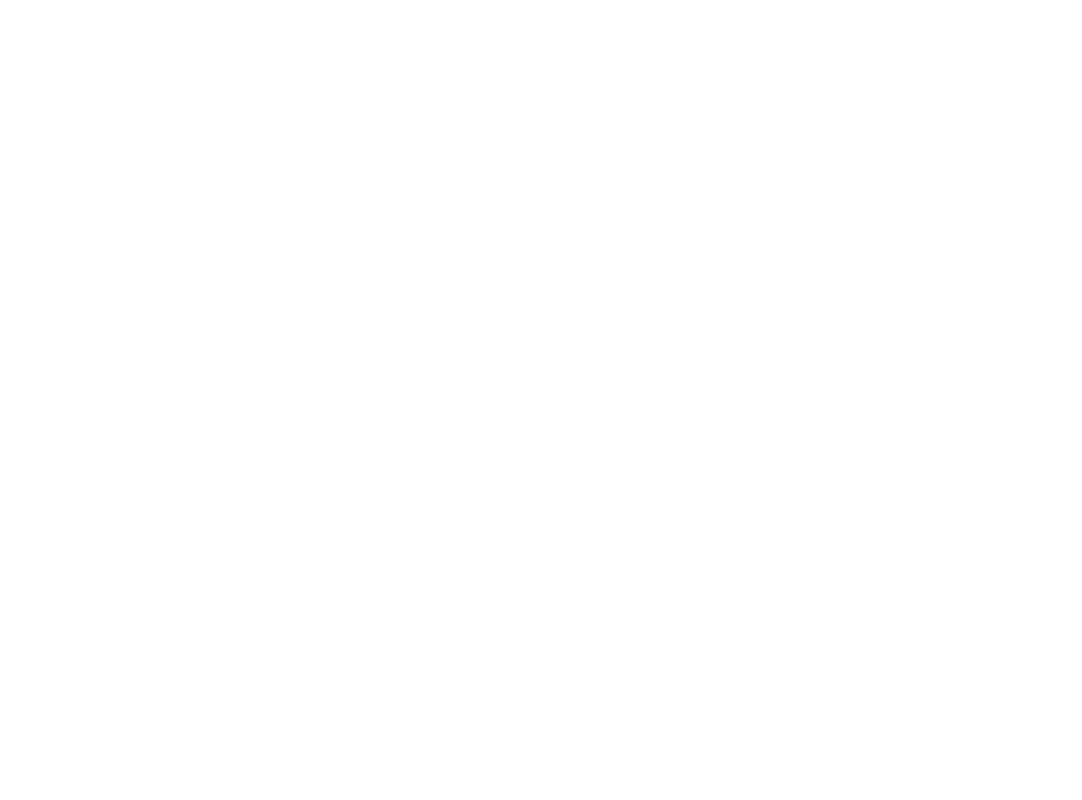
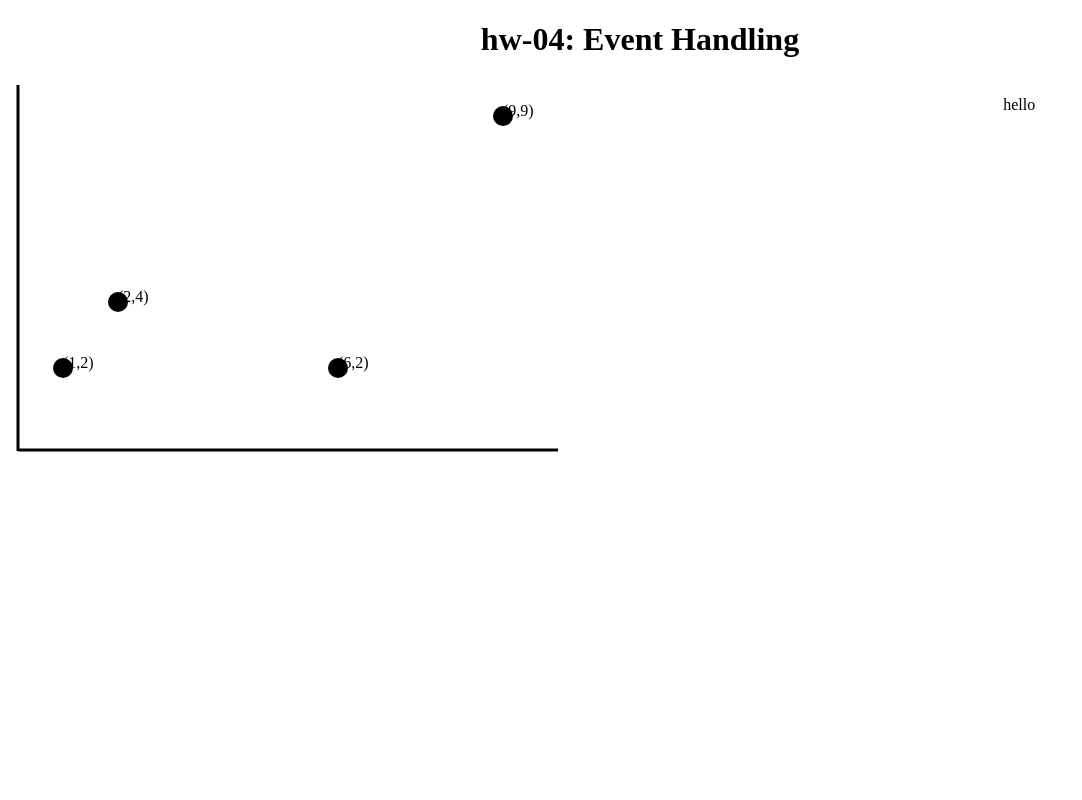
Before and after one commit to DS4200-S23-Class/hw-04-shruti-sherley, a plain HTML site: page index.html in a window 1280 px wide. Shown: the top 800 px of the page, without its empty margins (0-1082 px from the left). Drawn offline with Linux system fonts and the light colour scheme.

Commit message:
shruti's initial parts

```diff
--- /dev/null
+++ b/hw4.css
@@ -0,0 +1,49 @@
+.heading{
+    text-align: center;
+}
+
+.Parent {
+    display: flex;
+    flex-direction: row;
+    flex-wrap: wrap;
+}
+
+.child1 {
+    width: 60%;
+    height: auto;
+    align-items: center;
+    flex-wrap: wrap;
+    flex-shrink: 1;
+}
+
+.child2 {
+    width: 40%;
+    height: auto;
+    flex-wrap: wrap;
+    flex-shrink: 1;
+}
+
+#frame {
+    width: 1000px;
+    height: 1000px;
+}
+
+.graph {
+    height: 500px;
+    width: 800px;
+  }
+
+  .scatter .grid {
+    stroke: hsl(0, 0%, 0%);
+    stroke-dasharray: 0;
+    stroke-width: 3;
+  }
+
+circle:hover {
+    fill:  purple;
+}
+
+.navy {
+    border-color: yellow;
+    border-width: 10px;
+}
--- a/index.html
+++ b/index.html
@@ -3,12 +3,76 @@
 
 <head>
     <meta charset=utf-8/>
+    <link rel = "stylesheet" href = "hw4.css">
+
+    <!--title and centered heading-->
+    <title> hw-04 </title>
+    <div class = "heading">
+        <h1> hw-04: Event Handling </h1>
 </head>
 
 
 <body>
 
+    <div class = "Parent">
 
+        <!--child1 contains the vertically stacked images-->
+        <div class ="child1">
+
+            <svg id="frame">
+
+                <g class="scatter">
+
+                    <g class="grid x-grid" id="xGrid">
+                        <line x1="10" x2="10" y1="5" y2="371"></line>
+                    </g>
+
+                    <g class="grid y-grid" id="yGrid">
+                        <line x1="10" x2="550" y1="370" y2="370"></line>
+                      </g>
+
+
+                    <circle class = "point" id="point1" cx="55" cy="288" r="10"/>
+                    <text x="55" y="288">(1,2)</text>
+
+                    <circle class = "point" id="point2" cx="110" cy="222" r="10"/>
+                    <text x="110" y="222">(2,4)</text>
+
+                    <circle class = "point" id="point2 " cx="330" cy="288" r="10"/>
+                    <text x="330" y="288">(6,2)</text>
+
+                    <circle class = "point" id="point2" cx="495" cy="36" r="10"/>
+                    <text x="495" y="36">(9,9)</text>
+                </g>
+
+            </svg>
+
+            <button type="button" id="point1">Blah</button>
+
+
+        </div>
+
+        <!--child2 contains all the marks and channels analysis-->
+        <div class ="child2">
+            <p>hello</p>
+        </div>
+
+    </div>
+
+    <div class = "Acknowledgements">
+        <h2 class = "Acknowledgements"> Acknowledgements <h2></h2>
+
+        <ul>
+            <!-- ADD MORE RESOURCES!-->
+            <!-- ADD MORE RESOURCES!-->
+            <!-- ADD MORE RESOURCES!-->
+        <li> </li>
+
+        </ul>
+
+    </div>
+
+    <script src="./main.js" type="text/javascript" charset = "utf-8"></script>
 </body>
 
 </html>
--- /dev/null
+++ b/main.js
@@ -0,0 +1,8 @@
+
+console.log('hello')
+function submit2Clicked() {
+    let Pnt = document.getElementById("point1");
+    Pnt.classList.add("navy");
+}
+
+document.getElementsByClassName("point").addEventListener('click', submit2Clicked);
```
